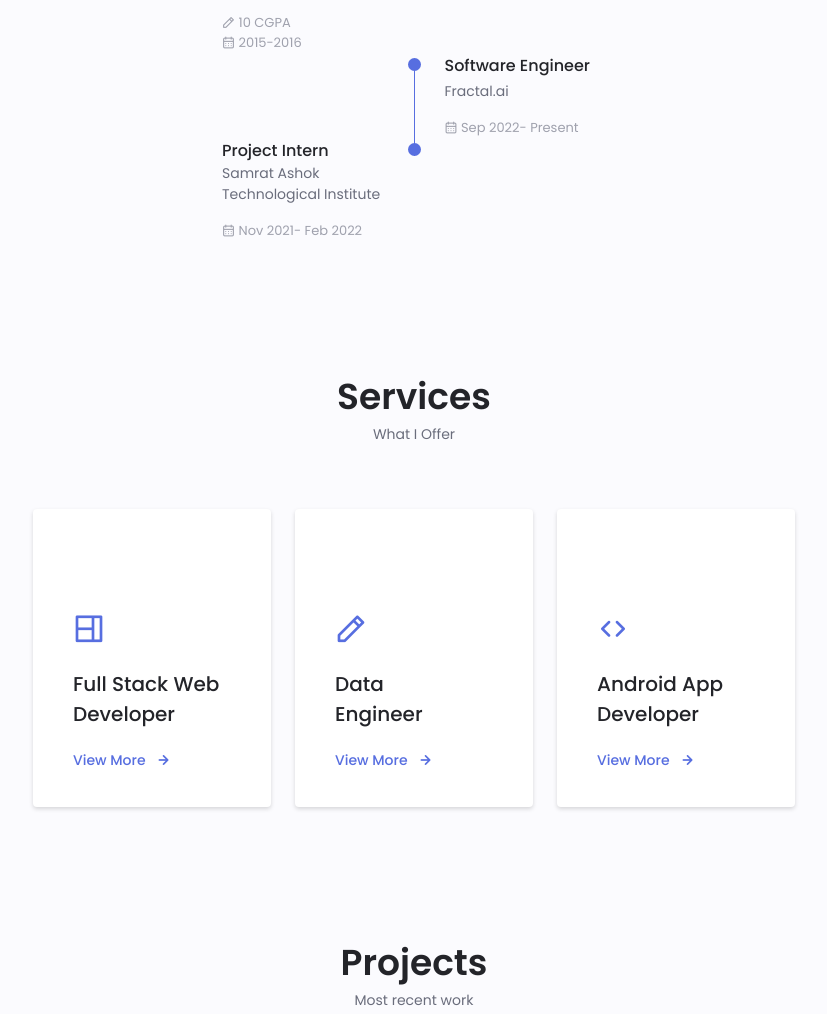
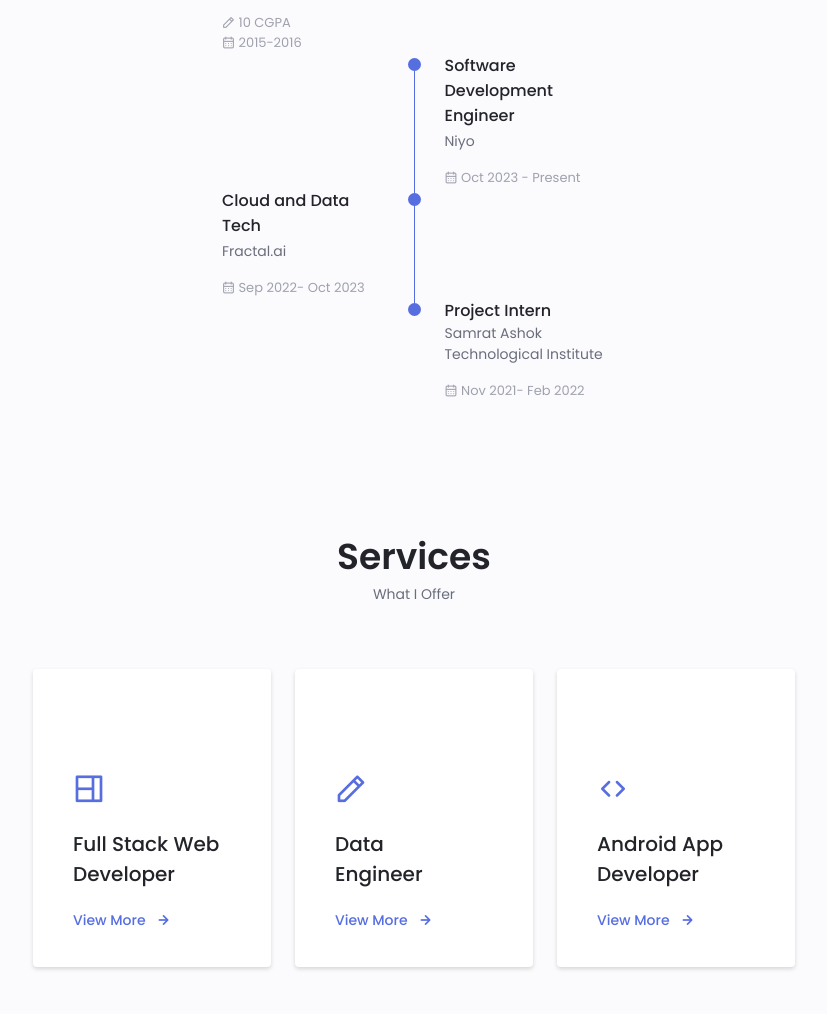
Before and after one commit to Shivynamic/ShivangiSharma, a plain HTML site: page index.html in a window 1280 px wide. Shown: the part 3730-4744 px from the top of the page, without its empty margins (226-1053 px from the left). Drawn offline with nearby package versions, Linux system fonts and the light colour scheme.

Commit message:
added work ex

```diff
--- a/index.html
+++ b/index.html
@@ -689,18 +689,42 @@
                                     <span class="qualification__line"></span>
                                 </div>
                                 <div>
-                                    <h3 class="qualification__title">Software Engineer</h3>
-                                    <span class="qualification__subtitle">Fractal.ai</span>
+                                    <h3 class="qualification__title">Software Development Engineer</h3>
+                                    <span class="qualification__subtitle">Niyo</span>
 
                                     <div class="qualification__calendar">
                                         <i class="uil uil-calendar-alt"></i>
-                                        Sep 2022- Present
+                                        Oct 2023 - Present
                                     </div>
                                 </div>
                             </div>
                             <!-- ==============================Q 2=========================== -->
                             <div class="qualification__data">
 
+                                <div>
+                                    <h3 class="qualification__title">Cloud and Data Tech</h3>
+                                    <span class="qualification__subtitle">Fractal.ai</span>
+                                    <div class="qualification__calendar">
+                                        <i class="uil uil-calendar-alt"></i>
+                                        Sep 2022- Oct 2023
+                                    </div>
+                                </div>
+                                <div>
+                                    <span class="qualification__rounder"></span>
+                                    <span class="qualification__line"></span>
+                                </div>
+
+                            </div>
+                            </div>
+                            <!-- =============== -->
+                            <div class="qualification__data">
+                                <div>
+
+                                </div>
+                                <div>
+                                    <span class="qualification__rounder"></span>
+                                    <!-- <span class="qualification__line"></span> -->
+                                </div>
                                 <div>
                                     <h3 class="qualification__title">Project Intern</h3>
                                     <span class="qualification__subtitle">Samrat Ashok Technological Institute</span>
@@ -709,14 +733,12 @@
                                         Nov 2021- Feb 2022
                                     </div>
                                 </div>
-                                <div>
-                                    <span class="qualification__rounder"></span>
-                                    <!-- <span class="qualification__line"></span> -->
-                                </div>
 
                             </div>
 
-                        </div>
+
+                            </div>
+
                     </div>
                 </div>
             </section>
@@ -1225,8 +1247,8 @@
                             <i class="uil uil-phone contact__icon"></i>
 
                             <div>
-                                <h3 class="contact__title">Call Me</h3>
-                                <span class="contact__subtitle">999-777-666</span>
+                                <h3 class="contact__title">Call Me?</h3>
+                                <span class="contact__subtitle">99********(Try Harder) </span>
                             </div>
                         </div>
                         <div class="contact__information">
@@ -1234,7 +1256,7 @@
 
                             <div>
                                 <h3 class="contact__title">Email</h3>
-                                <span class="contact__subtitle">shivangii.sharma.2000@gmail.com</span>
+                                <span class="contact__subtitle">shivangi.sharma.shewe@gmail.com</span>
                             </div>
                         </div>
                         <div class="contact__information">
```
